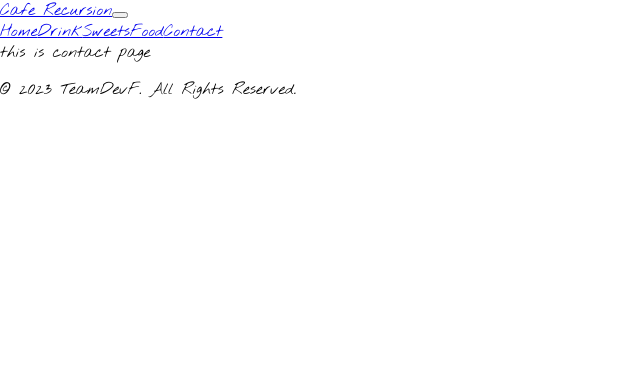
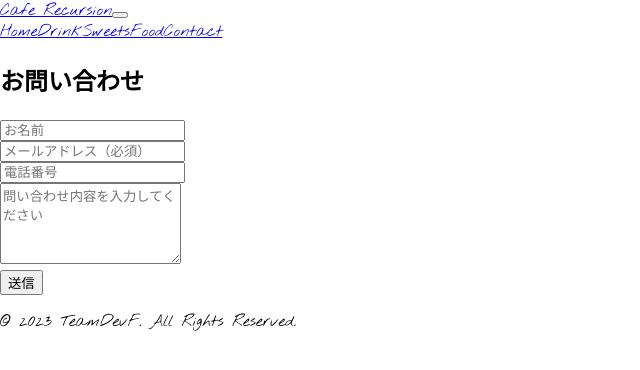
Before and after one commit to teamdev-f/work-space2, a React (Create React App) app: page /work-space2/contact in a window 1280 px wide. Shown: the top 370 px of the page, without its empty margins (0-640 px from the left). Built offline with nearby package versions, Linux system fonts and the light colour scheme.

Commit message:
add contact page

```diff
--- a/src/pages/Contact.jsx
+++ b/src/pages/Contact.jsx
@@ -3,7 +3,32 @@ import React from 'react';
 function Contact() {
   return (
     <section>
-      <div>this is contact page</div>
+<div class="container">
+<div class="main container-fluid">
+    <div class="row text-dark py-5">
+        <div class="col-md-8 offset-md-2">
+            <h2 class="fs-1 mb-5 text-center fw-bold">お問い合わせ</h2>
+            <form>
+                <div class="mb-3">
+                    <input type="text" class="form-control" name="お名前" placeholder="お名前" value="" />
+                </div>
+                <div class="mb-3">
+                    <input type="text" class="form-control" name="Email" placeholder="メールアドレス（必須）" value="" />
+                </div>
+                <div class="mb-3">
+                    <input type="text" class="form-control" name="電話番号" placeholder="電話番号" value="" />
+                </div>
+                <div class="mb-4">
+                    <textarea class="form-control" name="お問い合わせ内容" rows="5" placeholder="問い合わせ内容を入力してください"></textarea>
+                </div>
+                <div class="text-center pt-4 col-md-6 offset-md-3">
+                    <button class="btn btn-primary">送信</button>
+                </div>
+            </form>
+        </div>
+    </div>
+</div>
+</div>
     </section>
   );
 }
```
